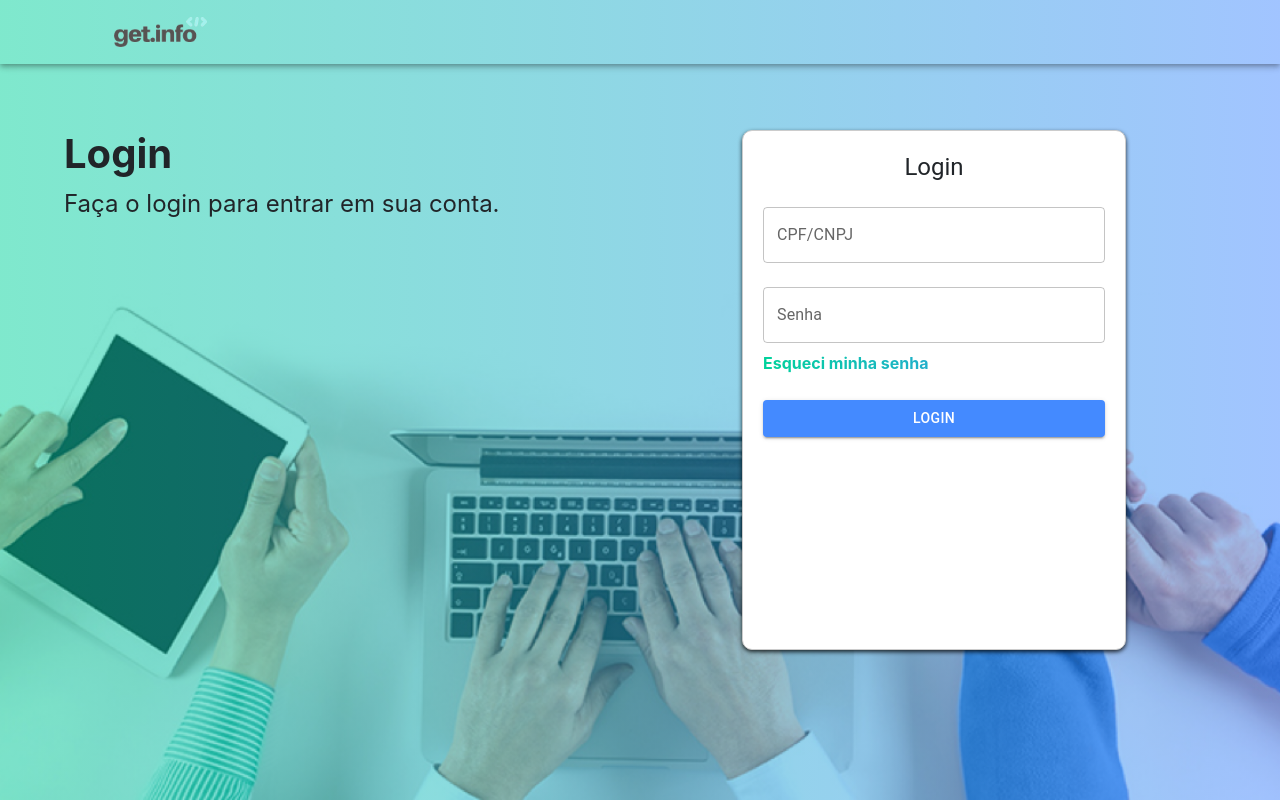
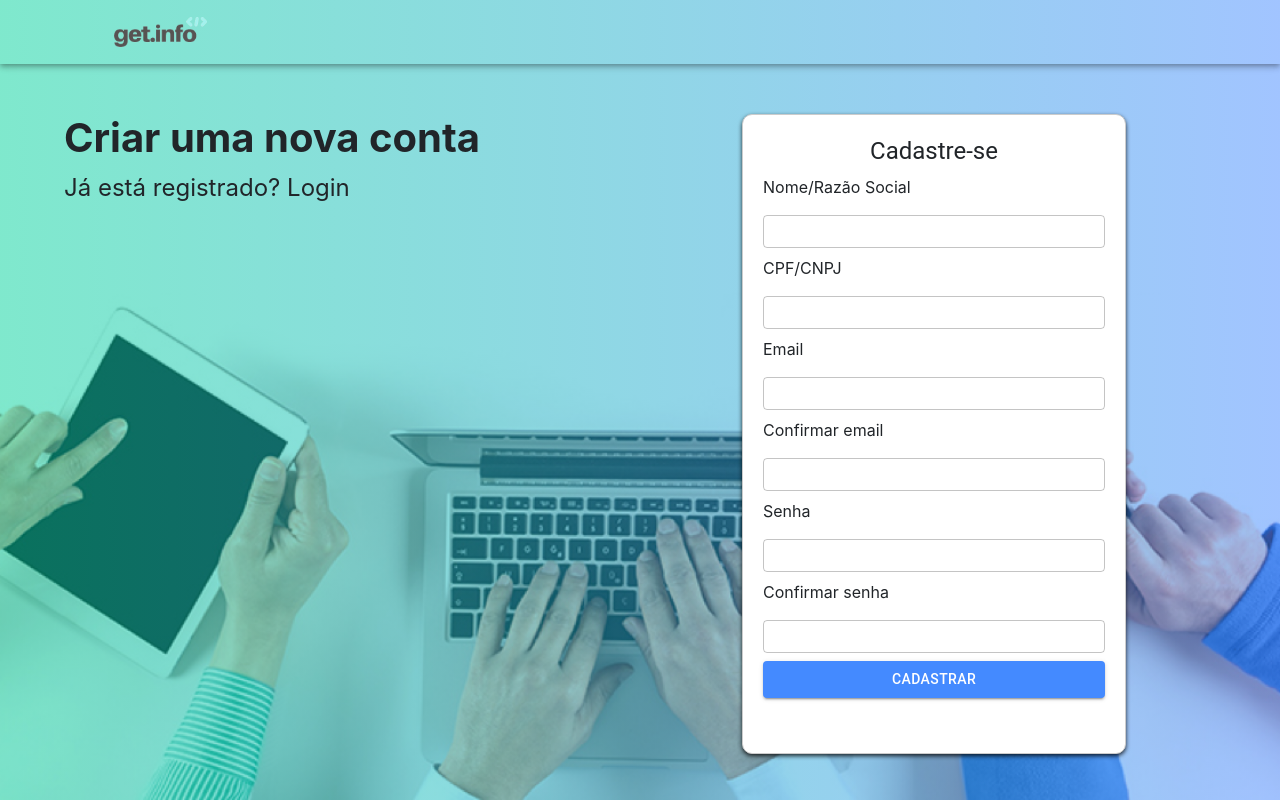
Before and after one commit to SimonMelo/squad-1, a React (Create React App) app: page / in a window 1280 px wide. Built offline with nearby package versions, Linux system fonts and the light colour scheme.

Commit message:
Tela-de-Cadastro

```diff
--- a/src/App.jsx
+++ b/src/App.jsx
@@ -1,6 +1,6 @@
 import React from "react";
 import logo from "./img/logogetInfo.png";
-import FormLogin from "./components/Login/FormLogin";
+import FormLogin from "./components/Cadastro/FormCadastre";
 import {
   Container,
   Grid,
@@ -13,7 +13,7 @@ import "./App.css";
 const App = () => {
   return (
     <div className="page-form">
-      <AppBar position="static" style={{ backgroundColor: "transparent", marginBottom: "16px" }}>
+      <AppBar position="static" style={{ backgroundColor: "transparent", marginBottom: "16 px" }}>
         <Toolbar>
           <img
             src={logo}
@@ -25,8 +25,8 @@ const App = () => {
       <Container>
         <Grid container spacing={3}>
           <Grid item xs={12} sm={6}>
-            <h1>Login</h1>
-            <p>Faça o login para entrar em sua conta.</p>
+            <h1>Criar uma nova conta</h1>
+            <p>Já está registrado? Login</p>
           </Grid>
           <Grid item xs={12} sm={6}>
             <FormLogin />
--- a/src/components/Login/FormLogin.jsx
+++ b/src/components/Cadastro/FormCadastre.jsx
@@ -1,7 +1,6 @@
 import React, { useEffect, useState } from "react";
 import "./Login.css";
 import { formatDocument, matchDocument } from "../../utils/document";
-import { Link as RouterLink } from "react-router-dom";
 import { Container, Typography, TextField, Button } from "@mui/material";
 
 const LoginForm = () => {
@@ -61,7 +60,7 @@ useEffect(() => {
         padding: "20px",
         border: "1px solid #ccc",
         borderRadius: "10px",
-        height: "65vh",
+        height: "80vh",
         width: "30vw",
         boxShadow: "0 2px 4px rgba(0, 0, 0, 0.8)",
       }}
@@ -73,22 +72,44 @@ useEffect(() => {
         align="center"
         gutterBottom
       >
-        Login
+        Cadastre-se
       </Typography>
       <form>
+        Nome/Razão Social
+        <TextField
+          fullWidth
+          variant="outlined"
+          margin="normal"
+          inputProps={{ style: { padding: '5px' } }}
+        />
+        CPF/CNPJ
         <TextField
           fullWidth
           value={document}
           onChange={handleDocumentChange}
           error={Boolean(documentError)}
           helperText={documentError}
-          label="CPF/CNPJ"
           variant="outlined"
           margin="normal"
+          inputProps={{ style: { padding: '5px' } }}
         />
+        Email
         <TextField
           fullWidth
-          label="Senha"
+          variant="outlined"
+          margin="normal"
+          inputProps={{ style: { padding: '5px' } }}
+        />
+        Confirmar email
+        <TextField
+          fullWidth
+          variant="outlined"
+          margin="normal"
+          inputProps={{ style: { padding: '5px' } }}
+        />
+        Senha
+        <TextField
+          fullWidth
           value={password}
           onChange={handlePasswordChange}
           error={Boolean(passwordError)}
@@ -96,13 +117,16 @@ useEffect(() => {
           type="password"
           variant="outlined"
           margin="normal"
+          inputProps={{ style: { padding: '5px' } }}
         />
-        <RouterLink
-          to="/esqueci-minha-senha"
-          className="forgetPass"
-        >
-          Esqueci minha senha
-        </RouterLink>
+        Confirmar senha
+        <TextField
+          fullWidth
+          type='password'
+          variant="outlined"
+          margin="normal"
+          inputProps={{ style: { padding: '5px' } }}
+        />
         <Button
           className="btn-login"
           variant="contained"
@@ -110,7 +134,7 @@ useEffect(() => {
           onClick={handleButton}
           fullWidth
         >
-          Login
+          Cadastrar
         </Button>
       </form>
     </Container>
```
Also changed, not shown: src/components/Cadastro/Login.css (renamed from src/components/Login/Login.css).
